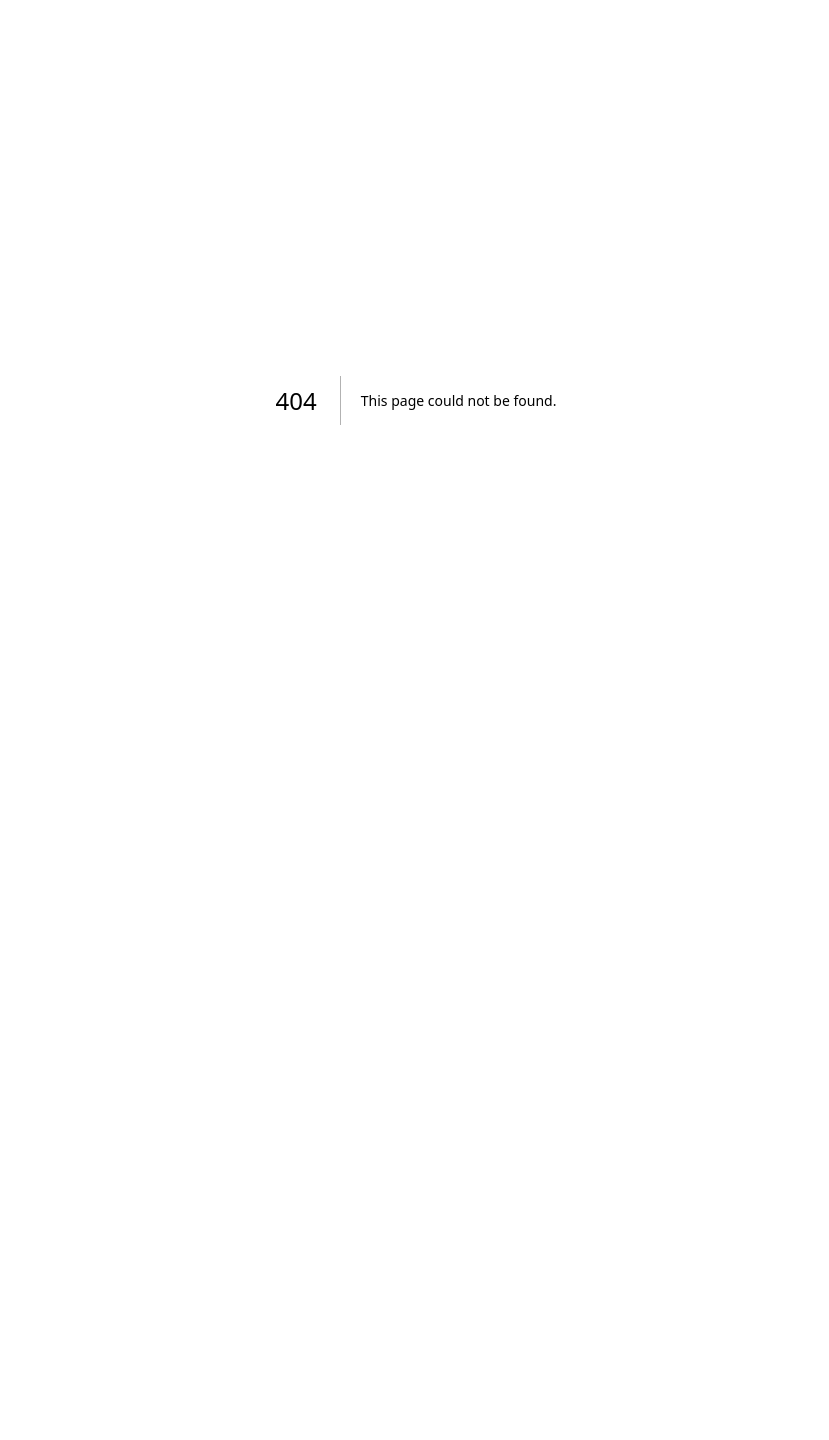
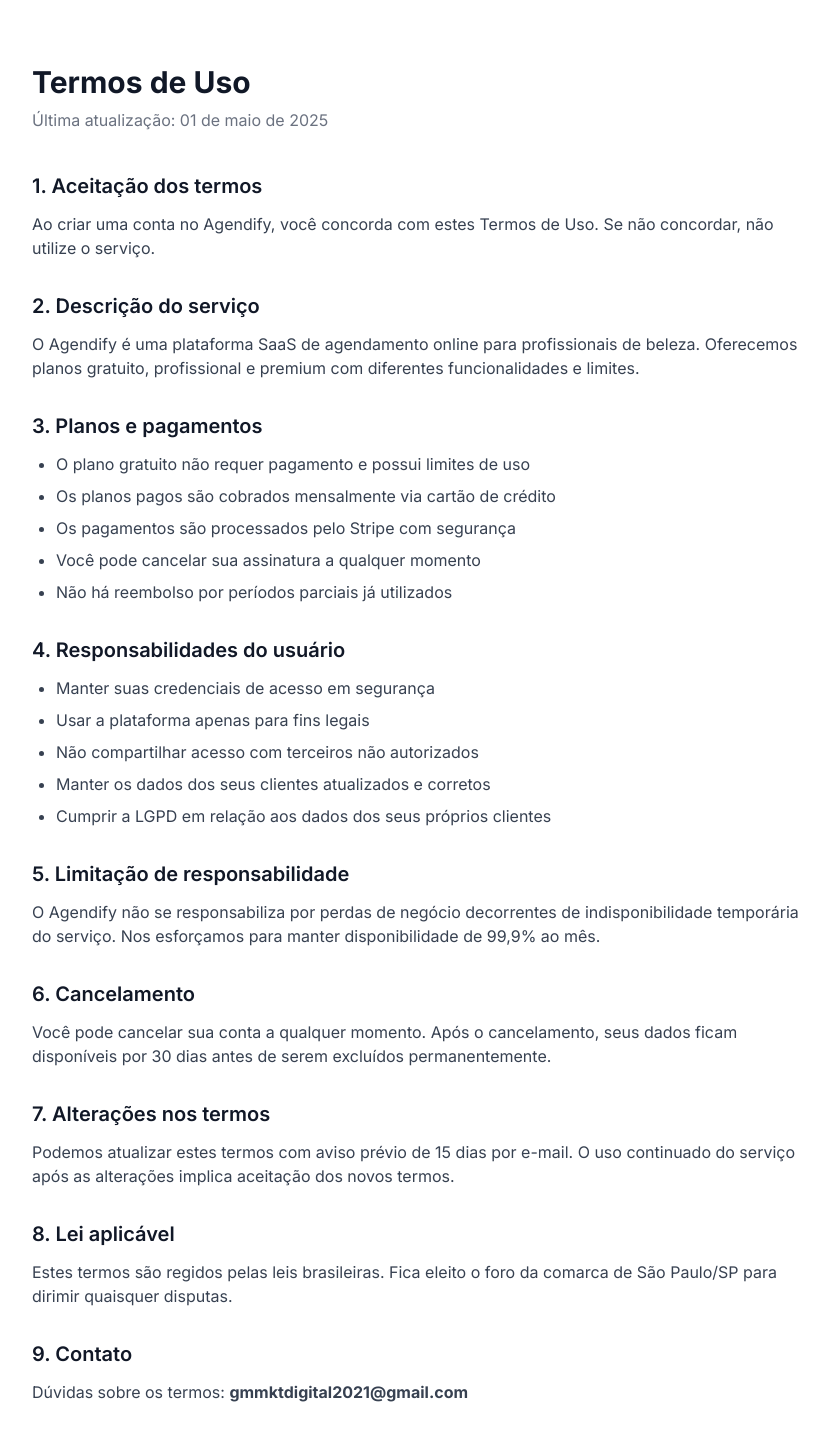
Before and after one commit to gmmktdigital2021-pixel/Agendify, a Next.js app: page /termos in a window 1280 px wide. Before the commit this address had no page. Shown: the top 1440 px of the page, without its empty margins (224-1053 px from the left). Before the commit the page ends 800 px from the top, so only its background shows below. Built offline with nearby package versions, Linux system fonts and the light colour scheme.

Commit message:
feat: páginas de política de privacidade e termos de uso

```diff
--- /dev/null
+++ b/app/privacidade/page.tsx
@@ -0,0 +1,64 @@
+export default function PrivacidadePage() {
+  return (
+    <div className="min-h-screen bg-white py-16 px-6">
+      <div className="max-w-3xl mx-auto">
+        <h1 className="text-3xl font-bold text-gray-900 mb-2">Política de Privacidade</h1>
+        <p className="text-gray-500 mb-10">Última atualização: 01 de maio de 2025</p>
+
+        <div className="prose prose-gray max-w-none space-y-8 text-gray-700">
+          <section>
+            <h2 className="text-xl font-semibold text-gray-900 mb-3">1. Quem somos</h2>
+            <p>O Agendify é uma plataforma de agendamento online para profissionais de beleza, operada pela G&M Negócios Digitais. Nosso site é agendify-plpd.vercel.app.</p>
+          </section>
+
+          <section>
+            <h2 className="text-xl font-semibold text-gray-900 mb-3">2. Quais dados coletamos</h2>
+            <ul className="list-disc pl-6 space-y-2">
+              <li>Nome e endereço de e-mail ao criar uma conta</li>
+              <li>Dados de pagamento processados pelo Stripe (não armazenamos dados de cartão)</li>
+              <li>Informações dos seus clientes cadastrados na plataforma</li>
+              <li>Dados de agendamentos e serviços</li>
+              <li>Dados de uso e navegação para melhorar a plataforma</li>
+            </ul>
+          </section>
+
+          <section>
+            <h2 className="text-xl font-semibold text-gray-900 mb-3">3. Como usamos seus dados</h2>
+            <ul className="list-disc pl-6 space-y-2">
+              <li>Para fornecer e melhorar nossos serviços</li>
+              <li>Para processar pagamentos e gerenciar assinaturas</li>
+              <li>Para enviar comunicações sobre sua conta</li>
+              <li>Para cumprir obrigações legais</li>
+            </ul>
+          </section>
+
+          <section>
+            <h2 className="text-xl font-semibold text-gray-900 mb-3">4. Compartilhamento de dados</h2>
+            <p>Não vendemos seus dados pessoais. Compartilhamos apenas com parceiros necessários para operação do serviço, como Stripe (pagamentos) e Supabase (banco de dados), todos com políticas de privacidade próprias e adequadas à LGPD.</p>
+          </section>
+
+          <section>
+            <h2 className="text-xl font-semibold text-gray-900 mb-3">5. Seus direitos (LGPD)</h2>
+            <p>De acordo com a Lei Geral de Proteção de Dados (Lei 13.709/2018), você tem direito a:</p>
+            <ul className="list-disc pl-6 space-y-2">
+              <li>Acessar seus dados pessoais</li>
+              <li>Corrigir dados incompletos ou incorretos</li>
+              <li>Solicitar a exclusão dos seus dados</li>
+              <li>Revogar o consentimento a qualquer momento</li>
+            </ul>
+          </section>
+
+          <section>
+            <h2 className="text-xl font-semibold text-gray-900 mb-3">6. Segurança</h2>
+            <p>Utilizamos criptografia, autenticação segura e boas práticas de segurança para proteger seus dados. Nossos servidores ficam na infraestrutura da Vercel e Supabase.</p>
+          </section>
+
+          <section>
+            <h2 className="text-xl font-semibold text-gray-900 mb-3">7. Contato</h2>
+            <p>Para dúvidas sobre privacidade, entre em contato: <strong>gmmktdigital2021@gmail.com</strong></p>
+          </section>
+        </div>
+      </div>
+    </div>
+  );
+}
--- /dev/null
+++ b/app/termos/page.tsx
@@ -0,0 +1,69 @@
+export default function TermosPage() {
+  return (
+    <div className="min-h-screen bg-white py-16 px-6">
+      <div className="max-w-3xl mx-auto">
+        <h1 className="text-3xl font-bold text-gray-900 mb-2">Termos de Uso</h1>
+        <p className="text-gray-500 mb-10">Última atualização: 01 de maio de 2025</p>
+
+        <div className="prose prose-gray max-w-none space-y-8 text-gray-700">
+          <section>
+            <h2 className="text-xl font-semibold text-gray-900 mb-3">1. Aceitação dos termos</h2>
+            <p>Ao criar uma conta no Agendify, você concorda com estes Termos de Uso. Se não concordar, não utilize o serviço.</p>
+          </section>
+
+          <section>
+            <h2 className="text-xl font-semibold text-gray-900 mb-3">2. Descrição do serviço</h2>
+            <p>O Agendify é uma plataforma SaaS de agendamento online para profissionais de beleza. Oferecemos planos gratuito, profissional e premium com diferentes funcionalidades e limites.</p>
+          </section>
+
+          <section>
+            <h2 className="text-xl font-semibold text-gray-900 mb-3">3. Planos e pagamentos</h2>
+            <ul className="list-disc pl-6 space-y-2">
+              <li>O plano gratuito não requer pagamento e possui limites de uso</li>
+              <li>Os planos pagos são cobrados mensalmente via cartão de crédito</li>
+              <li>Os pagamentos são processados pelo Stripe com segurança</li>
+              <li>Você pode cancelar sua assinatura a qualquer momento</li>
+              <li>Não há reembolso por períodos parciais já utilizados</li>
+            </ul>
+          </section>
+
+          <section>
+            <h2 className="text-xl font-semibold text-gray-900 mb-3">4. Responsabilidades do usuário</h2>
+            <ul className="list-disc pl-6 space-y-2">
+              <li>Manter suas credenciais de acesso em segurança</li>
+              <li>Usar a plataforma apenas para fins legais</li>
+              <li>Não compartilhar acesso com terceiros não autorizados</li>
+              <li>Manter os dados dos seus clientes atualizados e corretos</li>
+              <li>Cumprir a LGPD em relação aos dados dos seus próprios clientes</li>
+            </ul>
+          </section>
+
+          <section>
+            <h2 className="text-xl font-semibold text-gray-900 mb-3">5. Limitação de responsabilidade</h2>
+            <p>O Agendify não se responsabiliza por perdas de negócio decorrentes de indisponibilidade temporária do serviço. Nos esforçamos para manter disponibilidade de 99,9% ao mês.</p>
+          </section>
+
+          <section>
+            <h2 className="text-xl font-semibold text-gray-900 mb-3">6. Cancelamento</h2>
+            <p>Você pode cancelar sua conta a qualquer momento. Após o cancelamento, seus dados ficam disponíveis por 30 dias antes de serem excluídos permanentemente.</p>
+          </section>
+
+          <section>
+            <h2 className="text-xl font-semibold text-gray-900 mb-3">7. Alterações nos termos</h2>
+            <p>Podemos atualizar estes termos com aviso prévio de 15 dias por e-mail. O uso continuado do serviço após as alterações implica aceitação dos novos termos.</p>
+          </section>
+
+          <section>
+            <h2 className="text-xl font-semibold text-gray-900 mb-3">8. Lei aplicável</h2>
+            <p>Estes termos são regidos pelas leis brasileiras. Fica eleito o foro da comarca de São Paulo/SP para dirimir quaisquer disputas.</p>
+          </section>
+
+          <section>
+            <h2 className="text-xl font-semibold text-gray-900 mb-3">9. Contato</h2>
+            <p>Dúvidas sobre os termos: <strong>gmmktdigital2021@gmail.com</strong></p>
+          </section>
+        </div>
+      </div>
+    </div>
+  );
+}
```
